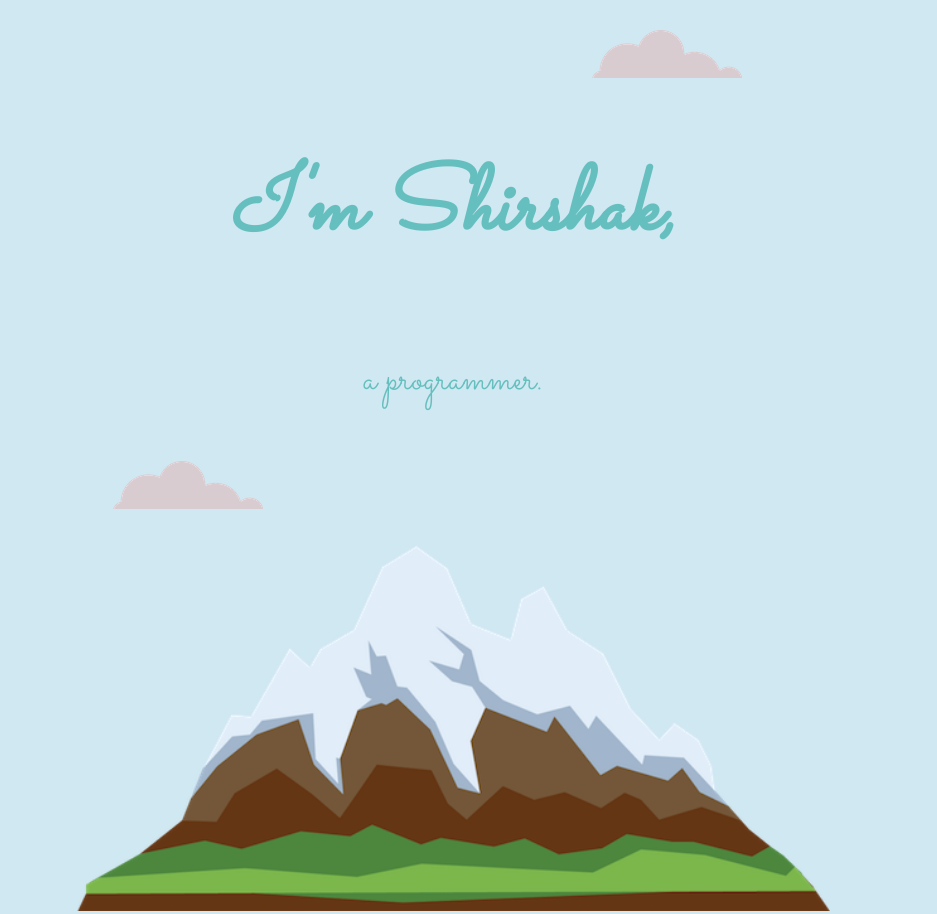
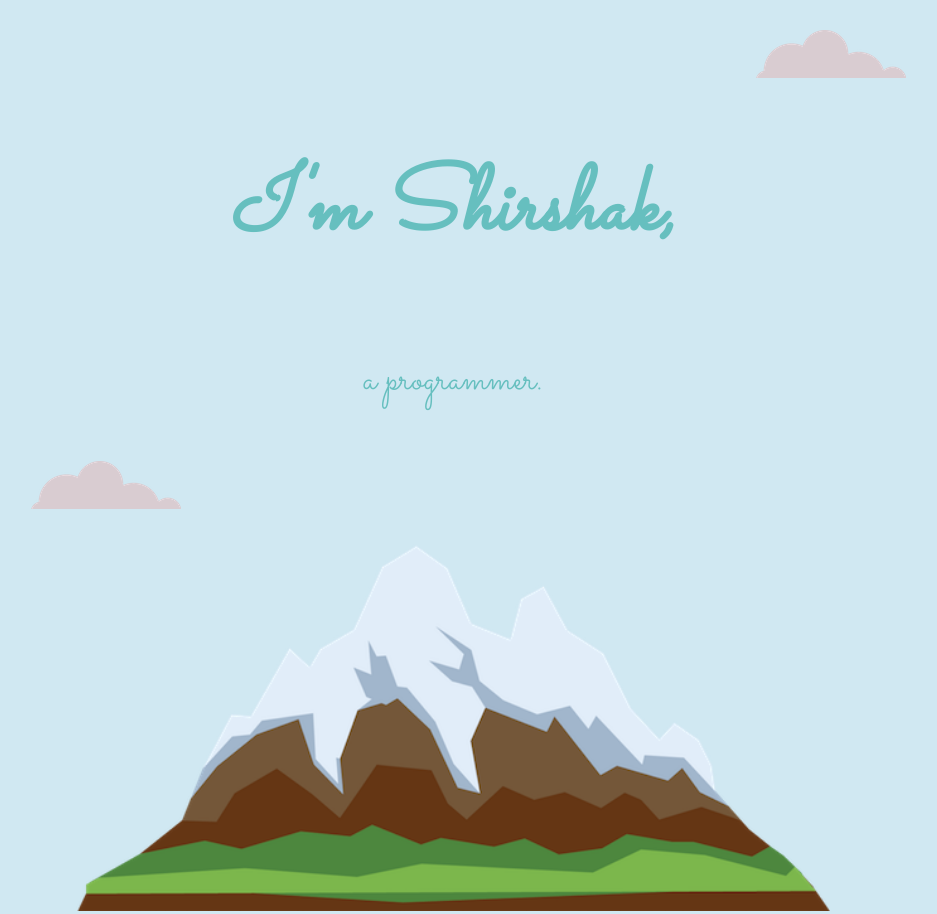
Before and after one commit to Shirshakhtml/mycv, a plain HTML site: page index.html in a window 1280 px wide. Shown: the top 914 px of the page, without its empty margins (187-1124 px from the left). Drawn offline with Linux system fonts and the light colour scheme; a web font is replaced by a local one.

Commit message:
Update index.css

```diff
--- a/index.css
+++ b/index.css
@@ -69,12 +69,12 @@ p{
 }
 .bottom-cloud{
   position: absolute;
-  left:300px;
+  left:17%;
 }
 .top-cloud{
   padding-top: 20px;
   position: relative;
-  left:17%;
+  left:30%;
 }
 .gif1{
   width: 25%;
```
